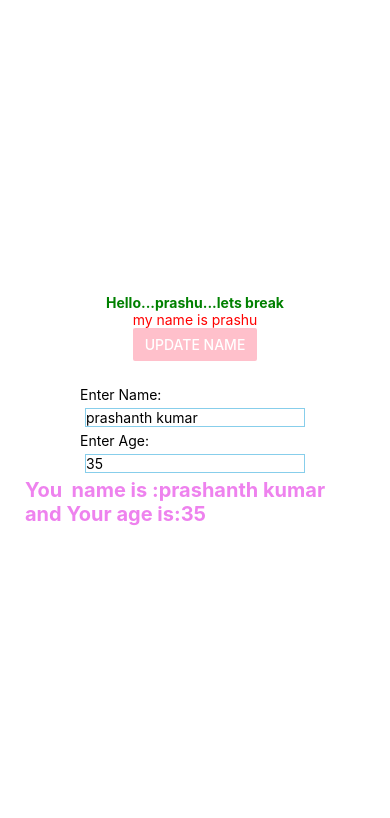
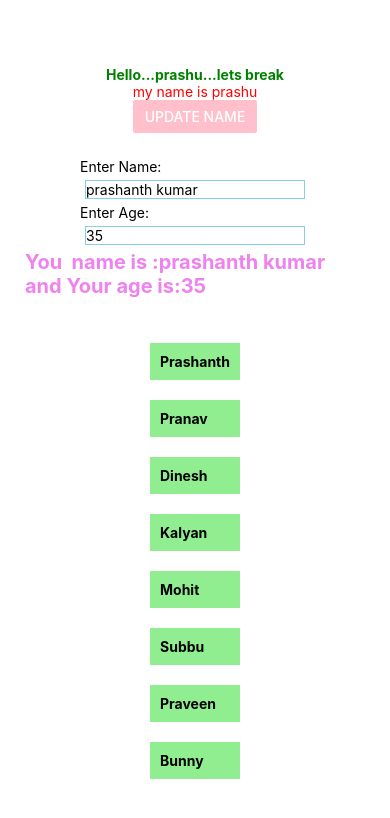
Before and after one commit to Prashanthvari333/ReactNativeBasics, a React Native app: screen / in a window 390 px wide. Shown: the top 818 px of the page. Built offline with nearby package versions, Linux system fonts and the light colour scheme.

Commit message:
files updated accordingly

```diff
--- a/App.js
+++ b/App.js
@@ -2,6 +2,7 @@ import { StatusBar } from 'expo-status-bar';
 import { StyleSheet, Text, View } from 'react-native';
 import BUTTON from './Components/BUTTON';
 import Input from './Components/Input';
+import List from './Components/List';
 export default function App() {
     return (
         <View style={styles.container} >
@@ -13,6 +14,9 @@ export default function App() {
           </View>
           <View>
             <Input/>
+          </View>
+          <View>
+            <List/>
           </View>
         </View>
     );
--- a/package.json
+++ b/package.json
@@ -12,7 +12,10 @@
     "expo": "~47.0.12",
     "expo-status-bar": "~1.4.2",
     "react": "18.1.0",
-    "react-native": "0.70.5"
+    "react-native": "0.70.5",
+    "react-native-web": "~0.18.9",
+    "react-dom": "18.1.0",
+    "@expo/webpack-config": "^0.17.2"
   },
   "devDependencies": {
     "@babel/core": "^7.12.9"
```
Also changed, not shown: 1 other file (tests, documents, lock files or other folders).
